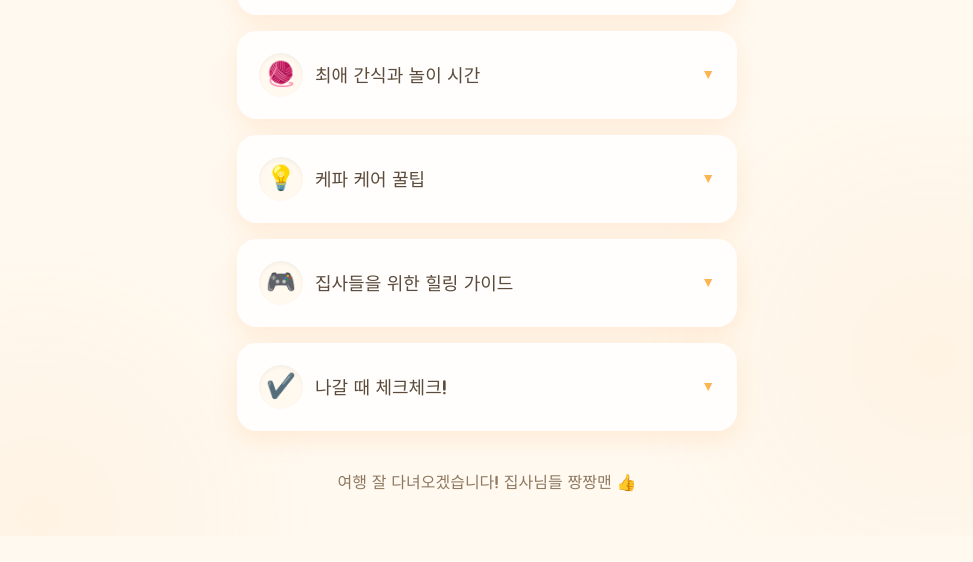
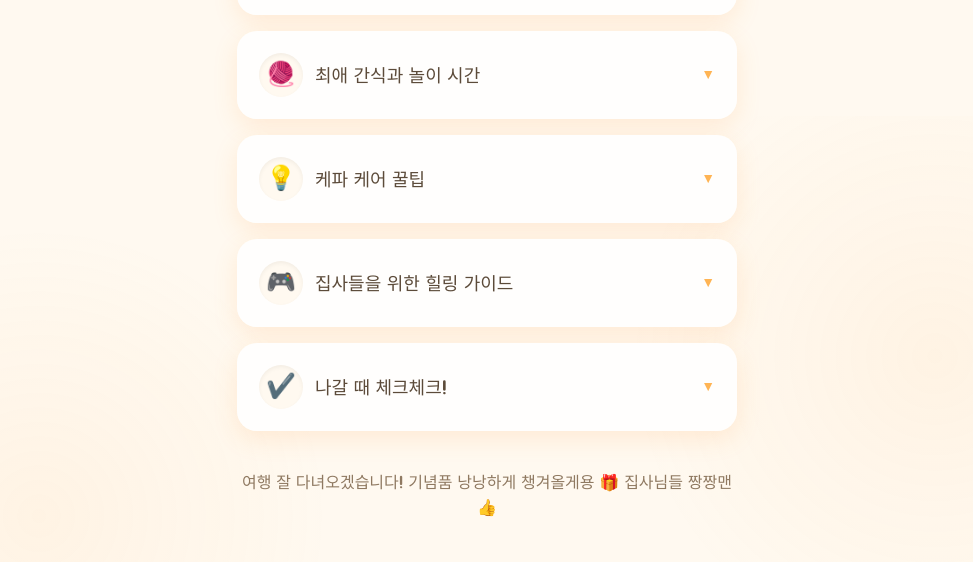
Before and after one commit to sygnac4813/Kepa_Guide, a plain HTML site: page index.html in a window 1280 px wide. Shown: the part 684-1246 px from the top of the page, without its empty margins (153-1126 px from the left). Before the commit the page ends 1220 px from the top, so only its background shows below. Drawn offline with nearby package versions, Linux system fonts and the light colour scheme.

Commit message:
Add souvenir promise to footer

```diff
--- a/index.html
+++ b/index.html
@@ -160,7 +160,7 @@
     </main>
 
     <footer class="footer">
-      <p>여행 잘 다녀오겠습니다! 집사님들 짱짱맨 👍</p>
+      <p>여행 잘 다녀오겠습니다! 기념품 낭낭하게 챙겨올게용 🎁 집사님들 짱짱맨 👍</p>
     </footer>
   </div>
 
```
